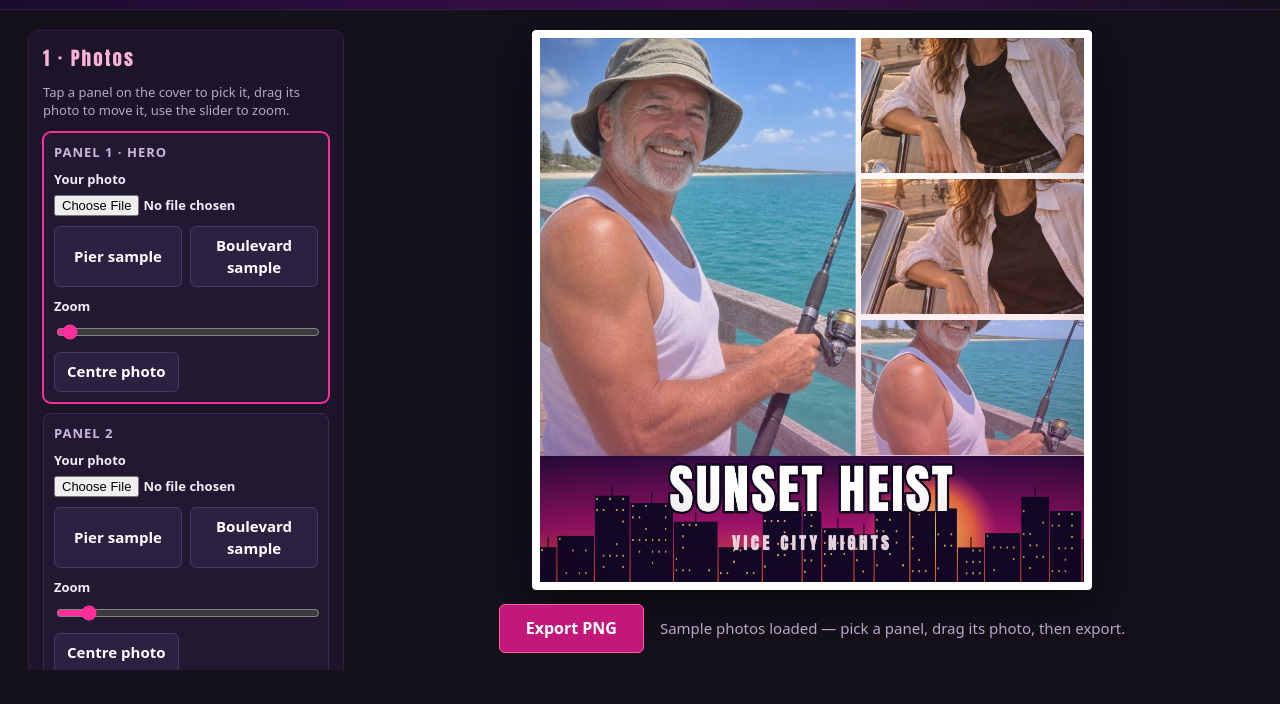
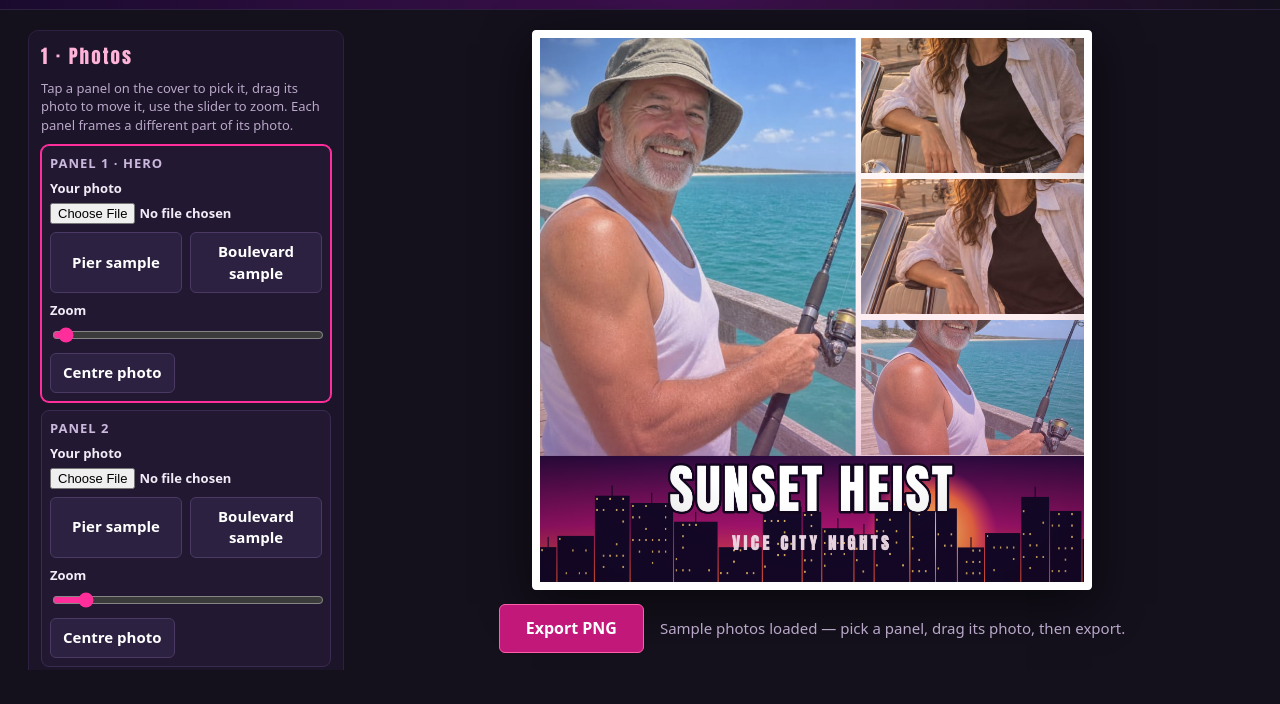
Before and after one commit to dmonziee/gta6-cover-art-01, a plain HTML site: page app/index.html in a window 1280 px wide. Shown: the part 96-800 px from the top of the page. Drawn offline with Linux system fonts and the light colour scheme.

Commit message:
Add files via upload

```diff
--- a/app/index.html
+++ b/app/index.html
@@ -15,7 +15,7 @@
   <aside class="controls">
     <section class="group">
       <h2>1 · Photos</h2>
-      <p class="hint">Tap a panel on the cover to pick it, drag its photo to move it, use the slider to zoom.</p>
+      <p class="hint">Tap a panel on the cover to pick it, drag its photo to move it, use the slider to zoom. Each panel frames a different part of its photo.</p>
       <div class="panel-card" id="panel-1">
         <h3>Panel 1 · hero</h3>
         <label class="file">Your photo <input id="file-1" type="file" accept="image/*"></label>
@@ -56,7 +56,7 @@
         <label>Zoom <input id="zoom-4" type="range" min="1" max="3" step="0.05" value="1"></label>
         <button id="center-4" type="button">Centre photo</button>
       </div>
-      <button id="fill-all" type="button">Fill all panels with the active photo</button>
+      <button id="fill-all" type="button">Fill all panels — each cropped differently</button>
     </section>
     <section class="group">
       <h2>2 · Caption</h2>
--- a/app/style.css
+++ b/app/style.css
@@ -50,21 +50,21 @@ html, body {
   flex: none;
   display: flex;
   flex-direction: column;
-  gap: 18px;
+  gap: 14px;
   max-height: calc(100vh - 160px);
   overflow-y: auto;
   padding-right: 4px;
 }
 
 .group {
-  padding: 14px;
+  padding: 12px;
   border: 1px solid #2c2140;
   border-radius: 10px;
   background: #1c1428;
 }
 
 .group h2 {
-  margin: 0 0 10px;
+  margin: 0 0 8px;
   font-family: 'Anton', 'Arial Narrow', sans-serif;
   font-weight: 400;
   font-size: 19px;
@@ -73,18 +73,18 @@ html, body {
 }
 
 .group h3 {
-  margin: 0 0 8px;
+  margin: 0 0 6px;
   font-size: 13px;
   letter-spacing: 1px;
   text-transform: uppercase;
   color: #cbb8dd;
 }
 
-.hint { margin: 0 0 12px; color: #b9a8c9; font-size: 13px; }
+.hint { margin: 0 0 10px; color: #b9a8c9; font-size: 13px; }
 
 .panel-card {
-  padding: 10px;
-  margin-bottom: 10px;
+  padding: 8px;
+  margin-bottom: 8px;
   border: 1px solid #3a2b52;
   border-radius: 8px;
   background: #221832;
@@ -96,8 +96,8 @@ html, body {
 label {
   display: flex;
   flex-direction: column;
-  gap: 6px;
-  margin-bottom: 10px;
+  gap: 5px;
+  margin-bottom: 8px;
   font-weight: 600;
   font-size: 13px;
 }
@@ -117,7 +117,7 @@ input[type=file] { font: inherit; font-size: 13px; }
 
 input[type=range] { width: 100%; accent-color: #ff2e9a; }
 
-.row { display: flex; gap: 8px; margin-bottom: 10px; }
+.row { display: flex; gap: 8px; margin-bottom: 8px; }
 .row button { flex: 1; }
 
 button {
```
